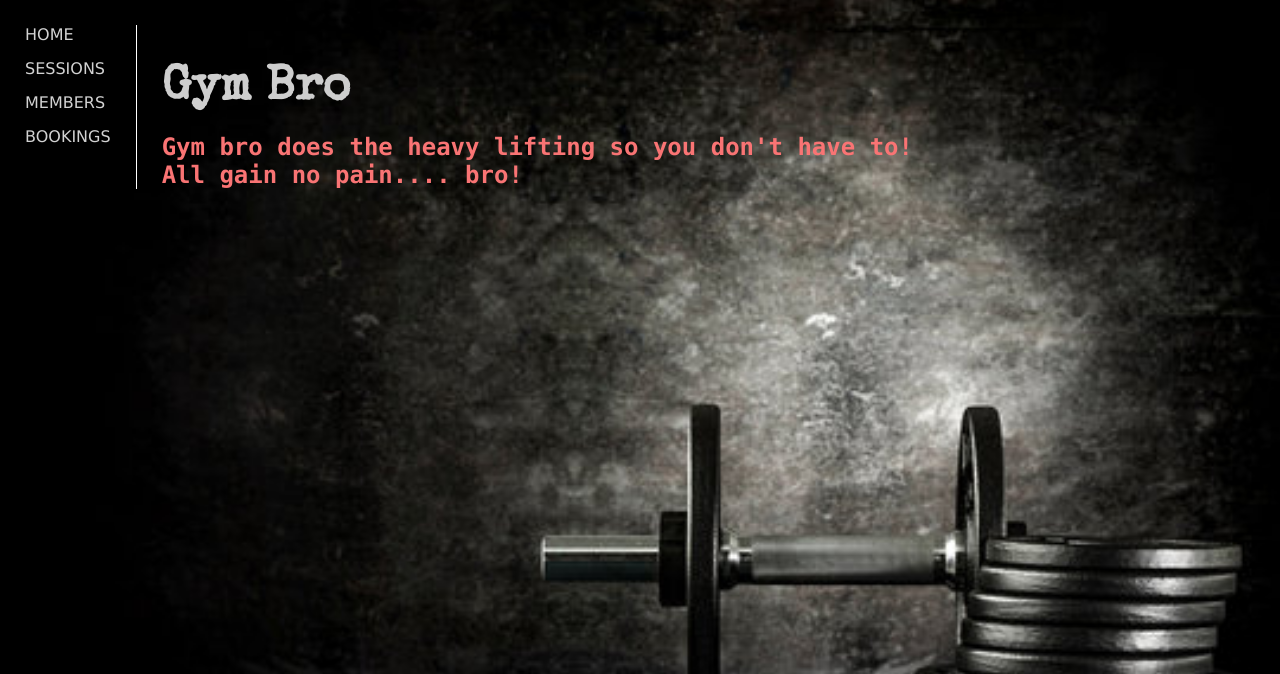
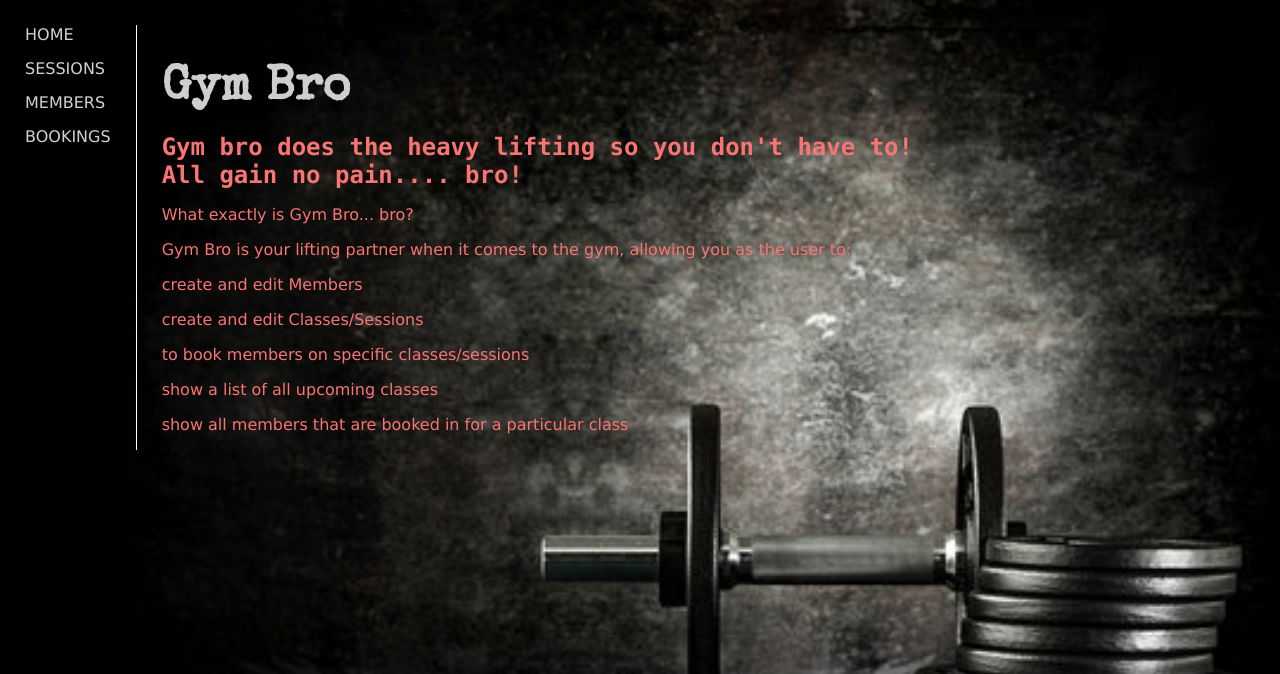
Before and after one commit to PaulMHamill/Gym_App, a Flask app: page / in a window 1280 px wide. Shown: the top 674 px of the page. Run offline with Flask 2, Linux system fonts and the light colour scheme.

Commit message:
text added to home page

```diff
--- a/templates/index.html
+++ b/templates/index.html
@@ -3,6 +3,16 @@
 {% block content %}
 <h1>Gym Bro</h1>
 
-<h2>Gym bro does the heavy lifting so you don't have to!</h2>
-<h2>All gain no pain.... bro!</h2>
+    <h2>Gym bro does the heavy lifting so you don't have to!</h2>
+    <h2>All gain no pain.... bro!</h2>
+
+        <p> What exactly is Gym Bro... bro?</p>
+
+        <p>Gym Bro is your lifting partner when it comes to the gym, allowing you as the user to:</p>
+        <p>create and edit Members</p>
+        <p>create and edit Classes/Sessions</p>
+        <p>to book members on specific classes/sessions</p>
+        <p>show a list of all upcoming classes</p>
+        <p>show all members that are booked in for a particular class</p>
+
 {% endblock %}
```
